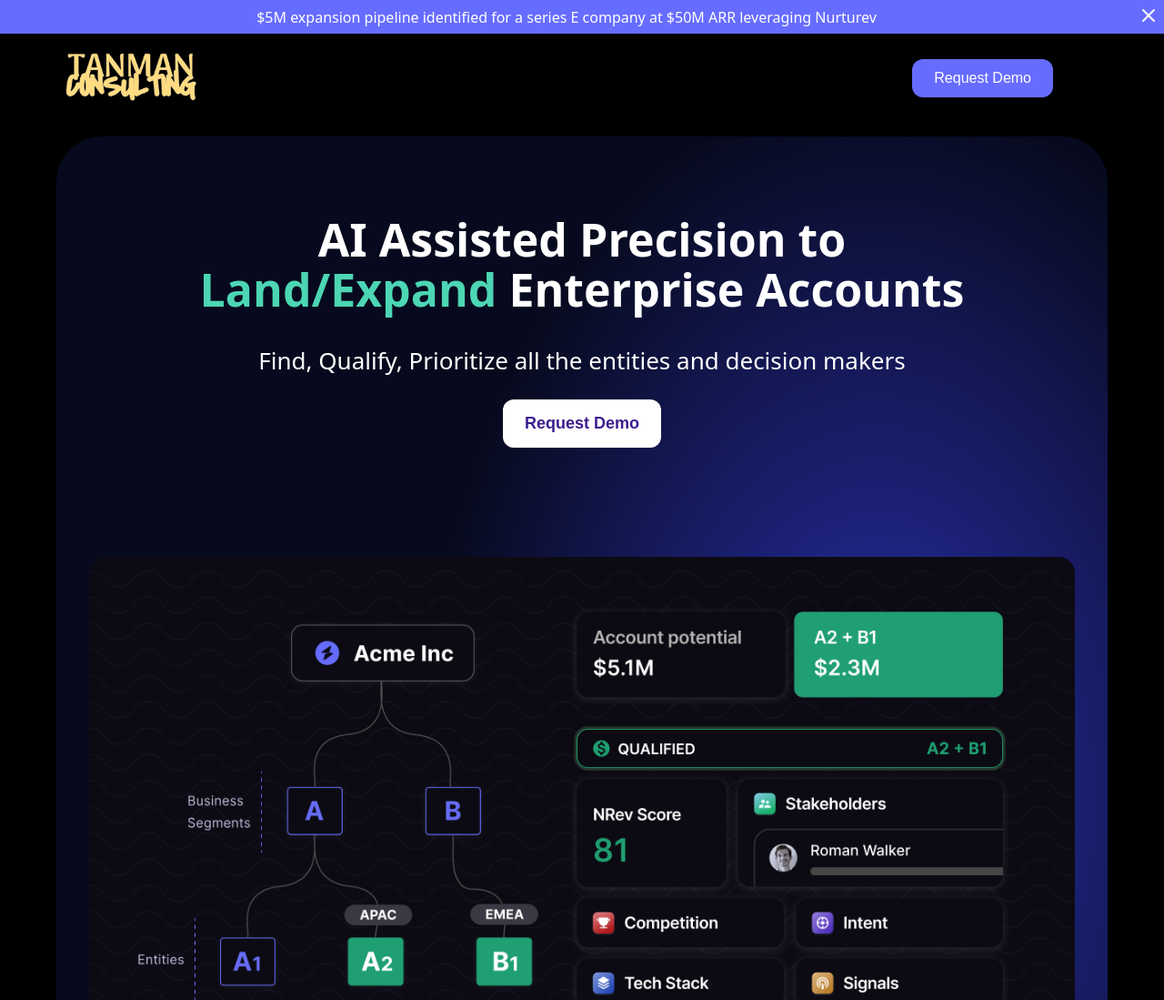
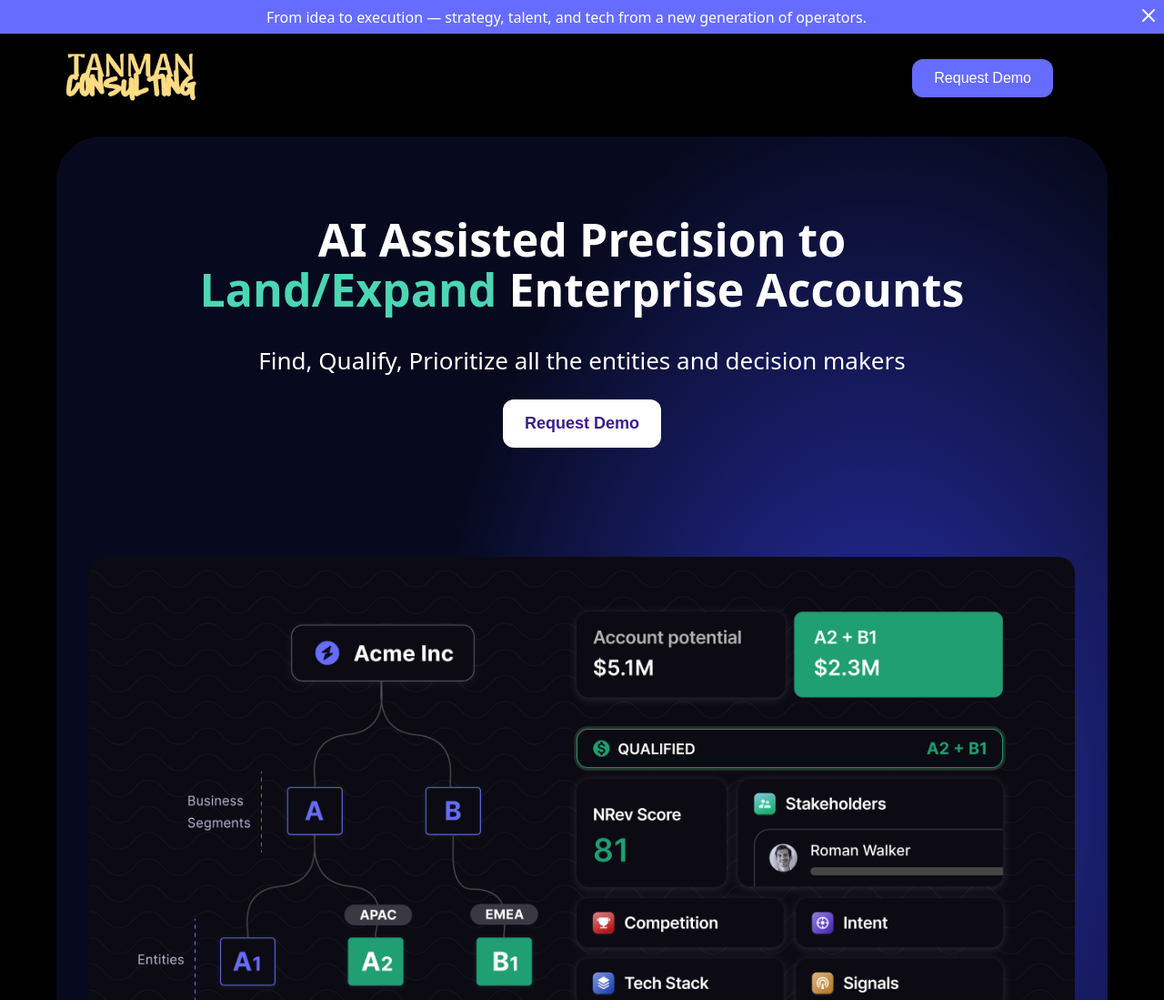
Before and after one commit to namansingh1314/TanMan, a website built with Vite: page index.html in a window 1280 px wide. Shown: the top 1099 px of the page at 91% size. Built offline with nearby package versions, Linux system fonts and the light colour scheme.

Commit message:
Update index.html

```diff
--- a/index.html
+++ b/index.html
@@ -10,7 +10,7 @@
 </head>
 <body>
     <div id="banner" class="banner">
-        <p class="banner-text">$5M expansion pipeline identified for a series E company at $50M ARR leveraging Nurturev</p>
+        <p class="banner-text">From idea to execution — strategy, talent, and tech from a new generation of operators.</p>
         <button id="closeBanner" class="close-banner" aria-label="Close banner">
             <i data-lucide="x"></i>
         </button>
```
